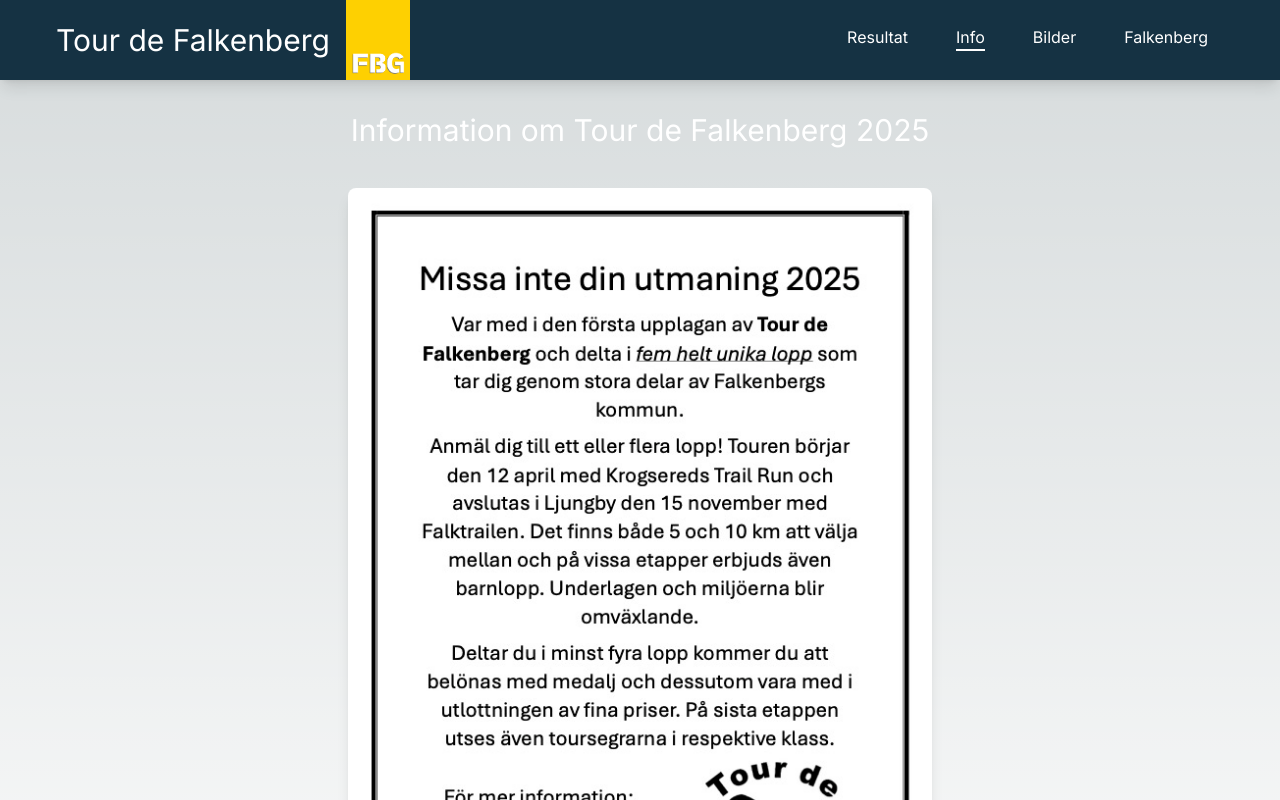
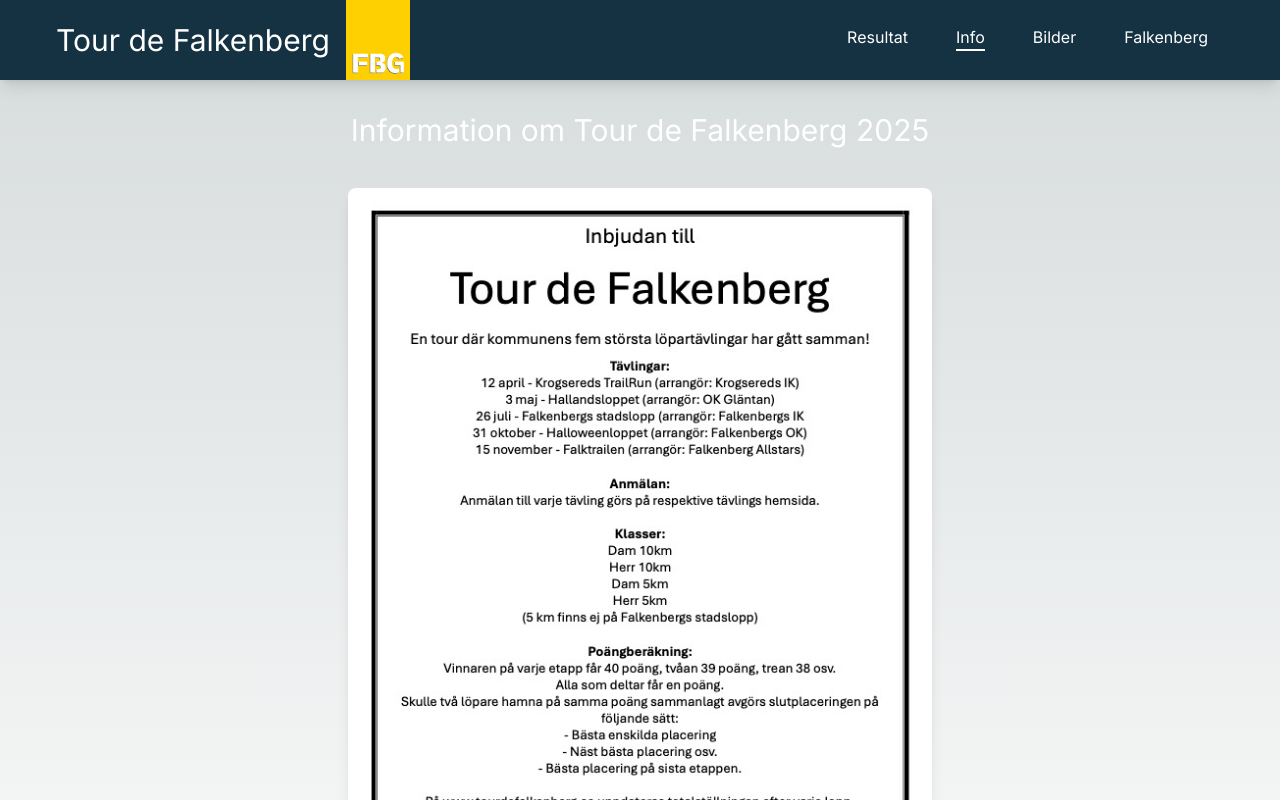
Before and after one commit to Philipbendiksen/falkenbergstouren, a Next.js app: page /info in a window 1280 px wide. Shown: the top 800 px of the page. Built offline with nearby package versions, Linux system fonts and the light colour scheme.

Commit message:
updated info

```diff
--- a/app/info/page.tsx
+++ b/app/info/page.tsx
@@ -9,7 +9,7 @@ const Info = () => {
 
       <div className="mb-14 ml-14 mr-14 mt-4">
         <Image
-          src="/images/Reklamblad.jpg"
+          src="/images/Inbjudan.jpg"
           alt="Bada på Skrea Strand"
           width={800}
           height={600}
```
Also changed, not shown: public/images/Inbjudan.jpg (added).
